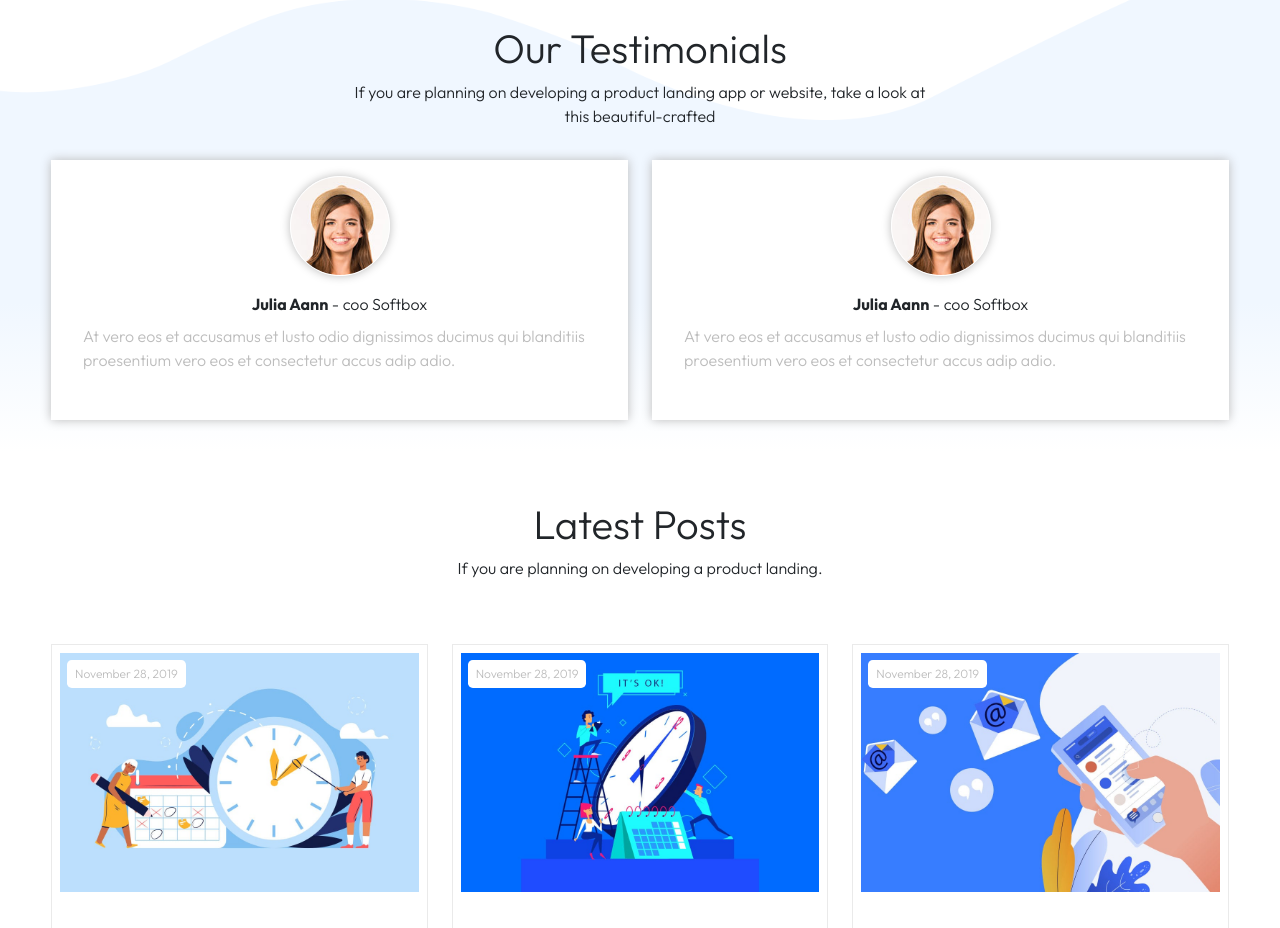
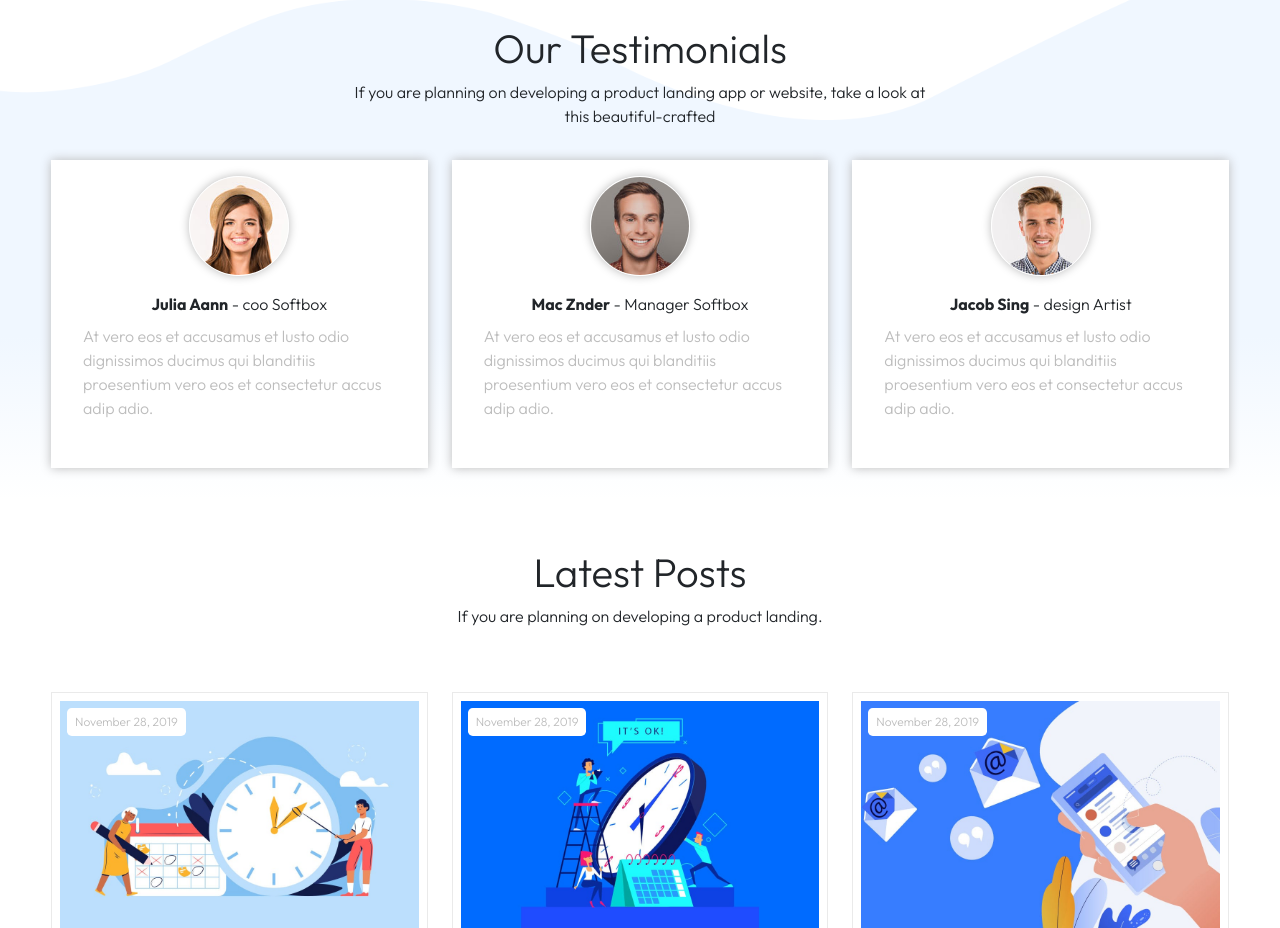
Before and after one commit to Richter96/proj-html-vuejs, a Vue app: page / in a window 1280 px wide. Shown: the part 2280-3208 px from the top of the page. Built offline with nearby package versions, Linux system fonts and the light colour scheme.

Commit message:
tak dinamic card

```diff
--- a/src/components/OurTestimonial.vue
+++ b/src/components/OurTestimonial.vue
@@ -6,6 +6,32 @@ export default {
     data() {
         return {
 
+            Testimonials: [
+                {
+                    name: 'Julia Aann',
+                    imageProfile: '26.jpeg',
+                    workRole: 'coo Softbox',
+                    description: ' At vero eos et accusamus et lusto odio dignissimos ducimus qui blanditiis proesentium vero eos et consectetur accus adip adio.'
+                },
+                {
+                    name: 'Mac Znder',
+                    imageProfile: '27.jpeg',
+                    workRole: 'Manager Softbox',
+                    description: ' At vero eos et accusamus et lusto odio dignissimos ducimus qui blanditiis proesentium vero eos et consectetur accus adip adio.'
+                },
+                {
+                    name: 'Jacob Sing',
+                    imageProfile: '25.jpeg',
+                    workRole: 'design Artist ',
+                    description: ' At vero eos et accusamus et lusto odio dignissimos ducimus qui blanditiis proesentium vero eos et consectetur accus adip adio.'
+                }
+            ]
+
+        }
+    },
+    methods: {
+        getImagePath(imgPath) {
+            return new URL(imgPath, import.meta.url).href;
         }
     },
 }
@@ -20,47 +46,26 @@ export default {
 
             <div class="row justify-content-center">
                 <div class="col-6 text-center">
-                    <h2>Our Testimonials</h2>
-                    <span>If you are planning on developing a product landing app or website, take a look at this
+                    <h2 class="testimonialTitle">Our Testimonials</h2>
+                    <span class="testimonialSubtitle">If you are planning on developing a product landing app or website,
+                        take a look at this
                         beautiful-crafted</span>
                 </div>
                 <div class="col-12">
                     <div class="row">
-                        <div class="col">
+                        <div class="col" v-for="(testimonial, index) in  Testimonials ">
+                            <!-- testimonial card -->
                             <div class="card flex-column align-items-center ">
-                                <div class="card-img profile_circle">
-                                    <img src="../assets/img/26.jpeg" alt="">
+                                <div class=" img-fluid profile_circle">
+                                    <img :src="getImagePath(`../assets/img/${testimonial.imageProfile}`)" alt="">
                                 </div>
                                 <div class="card-body d-flex flex-column">
                                     <div class="text-center card-title">
-                                        <span><strong>Julia Aann</strong> - coo Softbox</span>
+                                        <span><strong>{{ testimonial.name }}</strong> - {{ testimonial.workRole }}</span>
                                     </div>
                                     <div class=" card-text">
                                         <p>
-                                            At vero eos et accusamus et lusto odio dignissimos ducimus qui blanditiis
-                                            proesentium
-                                            vero eos et consectetur
-                                            accus adip adio.
-                                        </p>
-                                    </div>
-                                </div>
-                            </div>
-                        </div>
-                        <div class="col">
-                            <div class="card flex-column align-items-center">
-                                <div class="card-img profile_circle">
-                                    <img src="../assets/img/26.jpeg" alt="">
-                                </div>
-                                <div class="card-body d-flex flex-column">
-                                    <div class="text-center card-title">
-                                        <span><strong>Julia Aann</strong> - coo Softbox</span>
-                                    </div>
-                                    <div class=" card-text">
-                                        <p>
-                                            At vero eos et accusamus et lusto odio dignissimos ducimus qui blanditiis
-                                            proesentium
-                                            vero eos et consectetur
-                                            accus adip adio.
+                                            {{ testimonial.description }}
                                         </p>
                                     </div>
                                 </div>
@@ -106,6 +111,7 @@ export default {
 
         img {
             max-width: 100%;
+            aspect-ratio: 1;
             position: relative;
             z-index: 0;
             border-radius: 50%;
```
